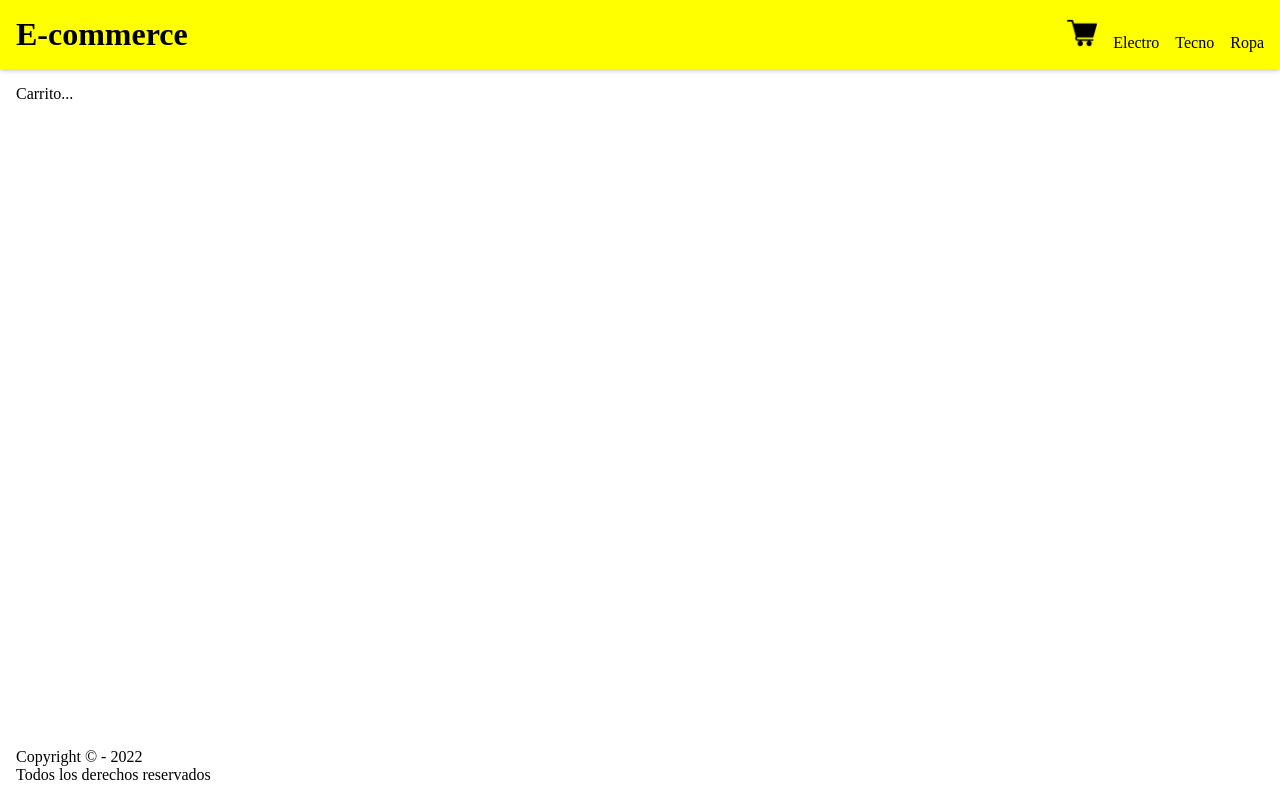
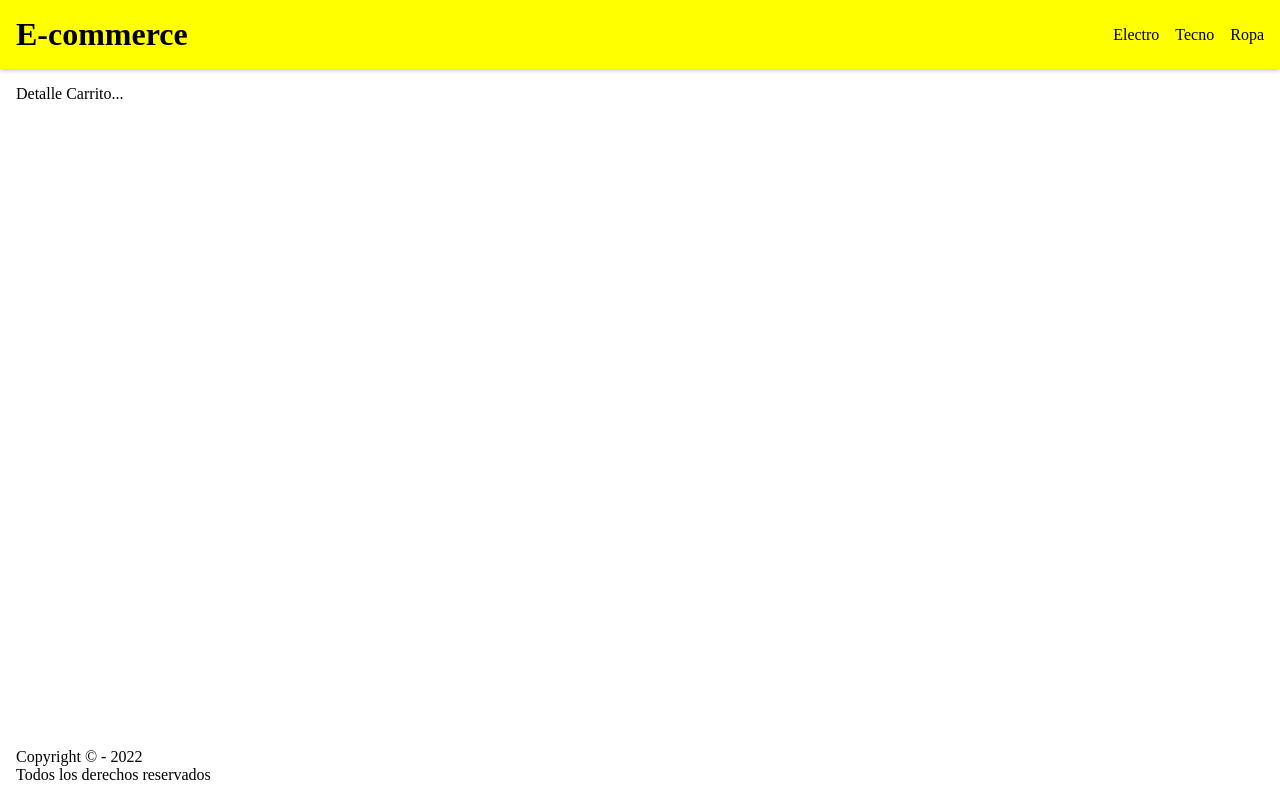
Before and after one commit to AlannDev/ReactJsCourse, a React (Create React App) app: page /cart in a window 1280 px wide. Built offline with nearby package versions, Linux system fonts and the light colour scheme.

Commit message:
desafio cartView

```diff
--- a/src/components/Cart.js
+++ b/src/components/Cart.js
@@ -4,11 +4,22 @@ import { cartContext } from "../context/cartContext"
 const Cart = () => {
 
     const context = useContext(cartContext)
+    console.log("log desde cart.js")
     console.log(context)
 
     return (
-        <div>Carrito...
-            {context.cart}
+        <div>Detalle Carrito...
+            {context.cart.map(prod => {
+                <div>
+                    <p>{prod.name}</p>
+                    <h1>Detalle del producto</h1>
+                    <p>{prod.description}</p>
+                    {/* <img src="https://via.placeholder.com/300" alt="" /> */}
+                    <p>Precio : ${prod.price}</p>
+                    <p>Cantidad: {prod.quantity}</p>
+                    <p>Subtotal: ${prod.price * prod.quantity}</p>
+                </div>
+            })}
         </div>
     )
 }
--- a/src/components/CartWidget.js
+++ b/src/components/CartWidget.js
@@ -4,12 +4,16 @@ import { cartContext } from "../context/cartContext"
 
 const CartWidget = () => {
 
-    const {cart, addItem, clearCart, removeItem} = useContext(cartContext)
-    console.log(cart, addItem, clearCart, removeItem)
+    const cntxt = useContext(cartContext)
+
+    const totalItems = cntxt.cart.reduce((total, currentValue) => total = parseInt(total) + parseInt(currentValue.quantity),0);
+    console.log(totalItems)
+    console.log("log form cardwidget.js")
 
     return (
         <Link to="/cart">
             <img className="cartWidget" src={require("../assets/shopping-cart.png")} alt="carrito-logo"></img>
+            <span>{totalItems}</span>
         </Link>
     )
 }
--- a/src/components/Nav.js
+++ b/src/components/Nav.js
@@ -1,11 +1,15 @@
 import CartWidget from "./CartWidget";
 import {NavLink} from "react-router-dom"
+import { useContext } from "react"
+import { cartContext } from "../context/cartContext"
 
 const Nav = () => {
 
+    const cntxt = useContext(cartContext)
+
     return (
         <nav className="nav">
-            <CartWidget/>
+            {cntxt.cart.length > 0 ? <CartWidget/> : <div></div>}
             <NavLink to="/products/electro" className="nav__link">Electro</NavLink>
             <NavLink to="/products/tecno" className="nav__link">Tecno</NavLink>
             <NavLink to="/products/ropa" className="nav__link">Ropa</NavLink>
--- a/src/components/item/ItemDetail.js
+++ b/src/components/item/ItemDetail.js
@@ -7,18 +7,24 @@ const ItemDetail = ({ product }) => {
 
     const [cantidadItemsCarrito, setCantidadItemsCarrito] = useState(0)
     const [renderCart, setRenderCart] = useState(false)
+    const [prodUpdated, setProdUpdated] = useState(product)
 
-    const {context} = useContext(cartContext)
+    const context = useContext(cartContext)
 
     const onAdd = (e) => {
         setCantidadItemsCarrito(e)
         setRenderCart(true)
-
-        //additem(product)
+        setProdUpdated(prodOld => ({
+            prod: {
+                ...prodOld,
+                quantity: e
+            }
+        }))
     }
 
     const addItemCarrito = () => {
-        context.additem(product)
+        console.log("log addItemCarrtio itemDetail.js")
+        context.addItem(prodUpdated)
     }
 
     useEffect(() =>{
@@ -33,6 +39,7 @@ const ItemDetail = ({ product }) => {
                 <p>Precio : ${product.price}</p>
                 <ItemCount init={1} stock={product.stock} onAdd={onAdd} />
                 {/* <button>terminar mi compra</button> */}
+                {/* <button onClick={addItemCarrito}>Test context</button> */}
             </div>
         )
     }
--- a/src/context/cartContext.js
+++ b/src/context/cartContext.js
@@ -1,5 +1,5 @@
 import { createContext, useState } from "react";
-export const cartContext = createContext()
+export const cartContext = createContext([])
 const {Provider} = cartContext
 
 const CartProvider = ({children}) => {
@@ -17,34 +17,22 @@ const CartProvider = ({children}) => {
     const [cart, setCart] = useState([])
 
     const addItem = (prod) => {
-        // console.log(isInCart(prod.id))
-        // if (isInCart(prod.id)){
-        //     const newCart = [...cart];
-        //     for (const item of newCart){
-        //         if (item.id == prod.id){
-        //             item.quantity=+
-        //         }
-        //     }
-        //     setCart(newCart)
-        // } else {
-        //     setCart([
-        //         ...cart,
-        //         {
-        //             prod: prod
-        //         }
-        //     ])
-        // }
+        console.log(prod)
         if(isInCart(prod.id)){
             console.log("producto en carrtio")
+            setCart([...cart, {prod: prod}])
+            console.log(cart)
         }
         else {
-            console.log("producto en carrtio else")
-            setCart(cart.push(prod))
+            console.log("producto no esta en carrito")
+            setCart([...prod])
+            console.log(cart)
         }
     }
 
     const isInCart = (id) => {
-        return cart.find(prod => prod.id == id);
+        return true
+        //return cart.find(prod => prod.id == id);
     }
 
     const removeItem = (id) => {
@@ -56,15 +44,8 @@ const CartProvider = ({children}) => {
         setCart([])
     }
 
-    const valorDelContexto = {
-        addItem ,
-        isInCart ,
-        removeItem ,
-        clear
-      }
-
     return (
-        <Provider value={valorDelContexto}>
+        <Provider value={{cart, addItem, isInCart, removeItem, clear}}>
             {children}
         </Provider>
     )
```
